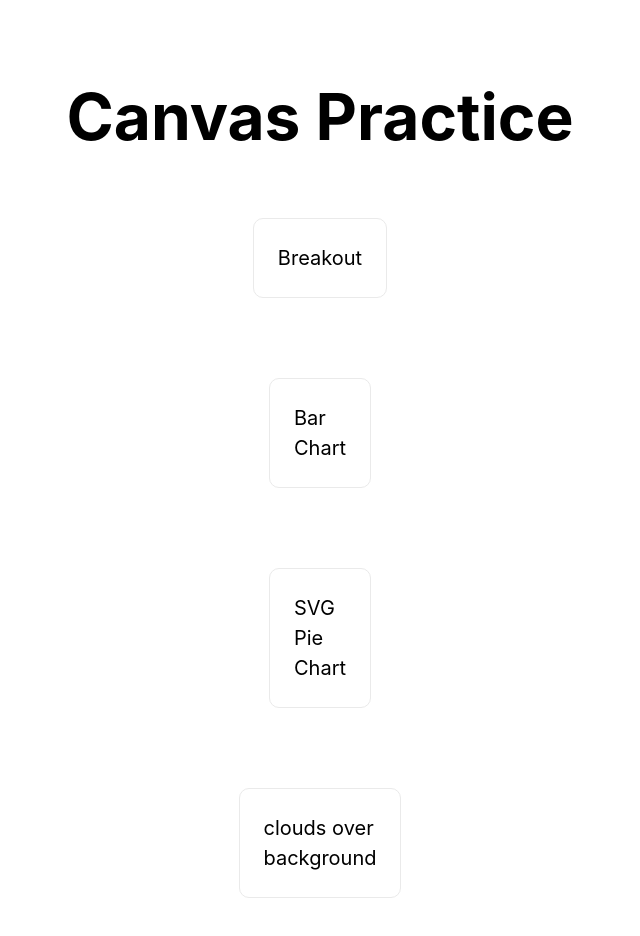
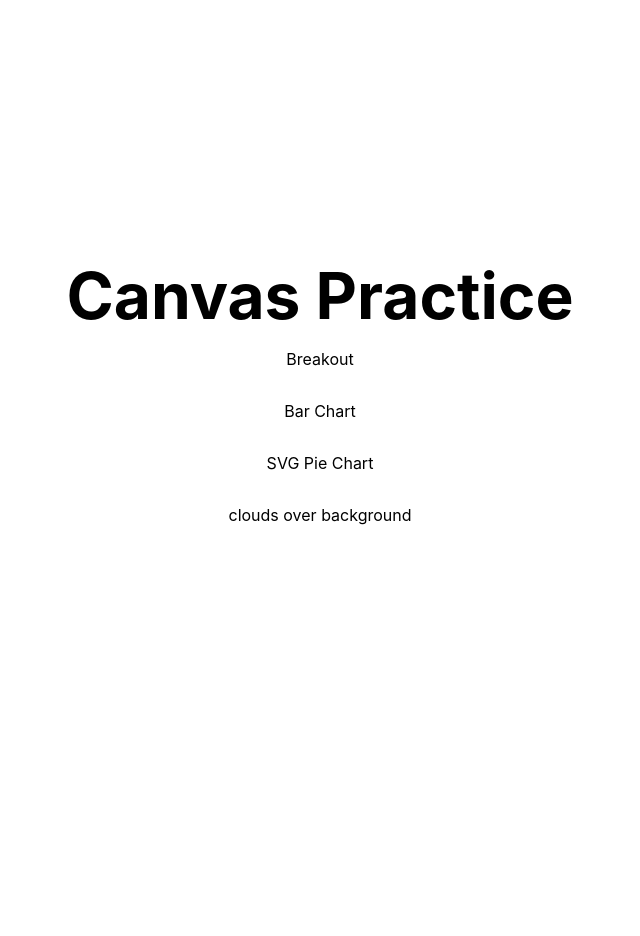
Before and after one commit to jthcast/canvas-practice, a Next.js app: page / in a window 1280 px wide. Shown: the top 936 px of the page, without its empty margins (320-960 px from the left). After the commit the page ends 800 px from the top, so only its background shows below. Built offline with nearby package versions, Linux system fonts and the light colour scheme.

Commit message:
Fix index items to list

```diff
--- a/pages/index.tsx
+++ b/pages/index.tsx
@@ -3,6 +3,23 @@ import styles from '../styles/Home.module.css'
 import Link from 'next/link'
 
 export default function Home() {
+  const items = [{
+    href: `breakout`,
+    title: `Breakout`
+  },
+  {
+    href: `bar-chart`,
+    title: `Bar Chart`
+  },
+  {
+    href: `svg-pie-chart`,
+    title: `SVG Pie Chart`
+  },
+  {
+    href: `clouds-over-background`,
+    title: `clouds over background`
+  }];
+
   return (
     <div className={styles.container}>
       <Head>
@@ -14,34 +31,15 @@ export default function Home() {
         <h1 className={styles.title}>
           Canvas Practice
         </h1>
-        <div className={styles.grid}>
-          <Link href={`/breakout`}>
-            <a className={styles.card}>
-              <p>Breakout</p>
-            </a>
-          </Link>
-        </div>
-        <div className={styles.grid}>
-          <Link href={`/bar-chart`}>
-            <a className={styles.card}>
-              <p>Bar Chart</p>
-            </a>
-          </Link>
-        </div>
-        <div className={styles.grid}>
-          <Link href={`/svg-pie-chart`}>
-            <a className={styles.card}>
-              <p>SVG Pie Chart</p>
-            </a>
-          </Link>
-        </div>
-        <div className={styles.grid}>
-          <Link href={`/clouds-over-background`}>
-            <a className={styles.card}>
-              <p>clouds over background</p>
-            </a>
-          </Link>
-        </div>
+        {items && items.map((item) => {
+          return (
+            <Link key={item.href} href={`/${item.href}`}>
+              <a>
+                <p>{item.title}</p>
+              </a>
+            </Link>
+          )
+        })}
       </main>
     </div>
   )
```
